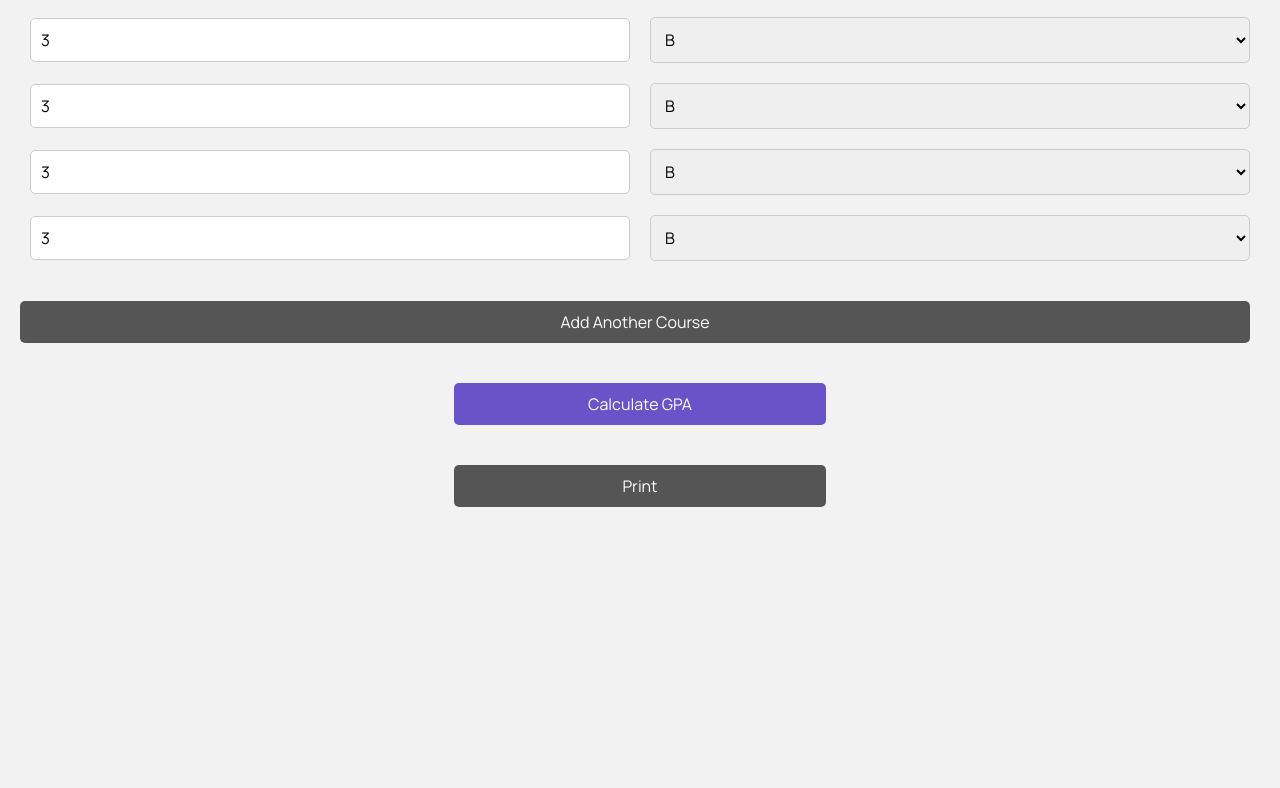
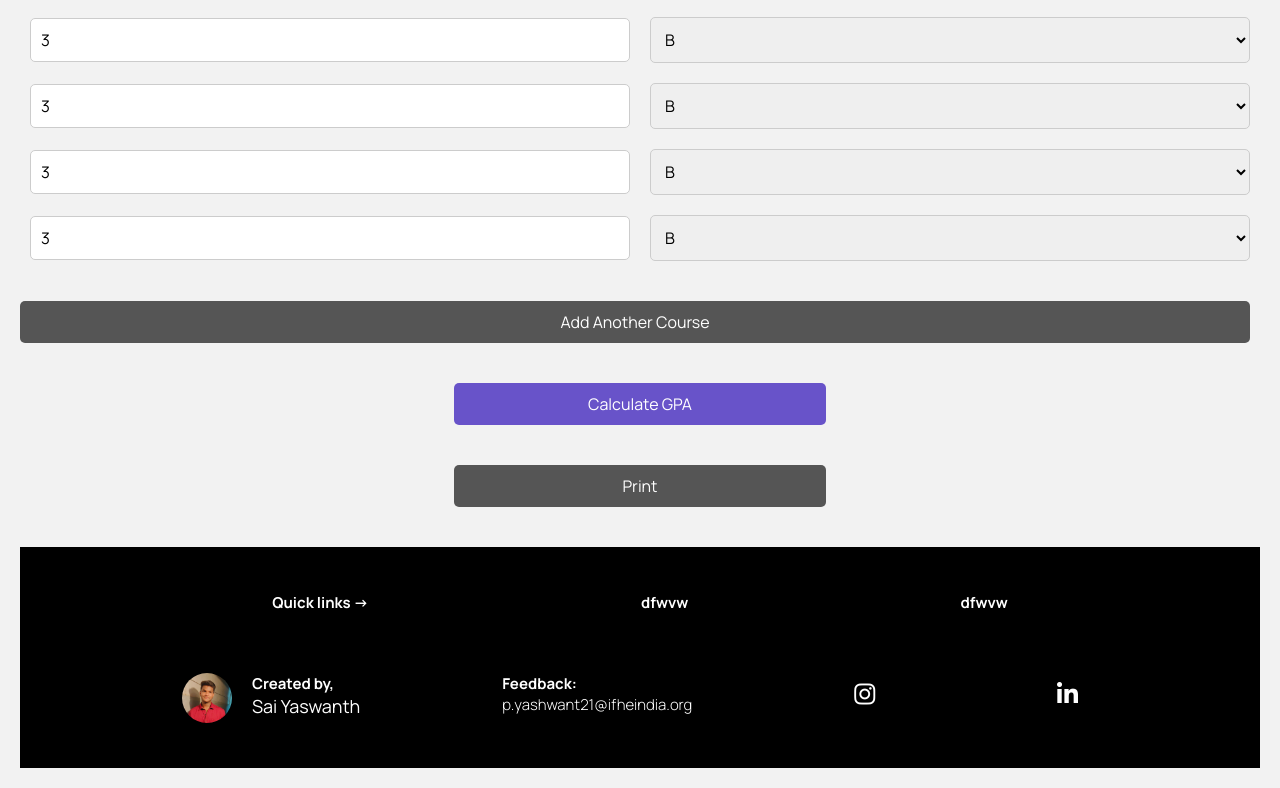
Before and after one commit to Saiyaswanth362/Estimate.exe, a plain HTML site: page index.html in a window 1280 px wide. Shown: the part 396-1184 px from the top of the page. Before the commit the page ends 923 px from the top, so only its background shows below. Drawn offline with Linux system fonts and the light colour scheme.

Commit message:
Add files via upload

```diff
--- a/index.html
+++ b/index.html
@@ -5,6 +5,8 @@
     <meta name="viewport" content="width=device-width, initial-scale=1.0">
     <title>Document</title>
     <link rel="stylesheet" href="style.css">
+    <script src="https://kit.fontawesome.com/4dcfb46ad8.js" crossorigin="anonymous"></script>
+
 </head>
 <body>
     <section id="header">
@@ -551,6 +553,30 @@ document.getElementById("interchangeColumnsButton").addEventListener("click", fu
 
   </script>
 
+<section id="footerid">
+        <div id="cont1">
+          <a href="123"><h6>Quick links -></h6></a>
+          <a href="1234"><h6>dfwvw</h6></a>
+          <a href="12345"><h6>dfwvw</h6></a>
+        </div>
+        <div id="cont2">
+            <div id="bio">
+            <div id="myphoto">
+                <img src="20230706_162608.jpg" width="50px" height="50px">
+            </div>
+            <div id="contribution">
+                <h6>Created by,</h6>
+                <h5>Sai Yaswanth</h5>
+            </div>
+            </div>
+        <div id="mail">
+            <h6>Feedback:</h6>
+            <a href="mailto:p.yashwant21@ifheindia.org"><h5>p.yashwant21@ifheindia.org</h5></a></div>
+            <div><a href="https://www.instagram.com/sai_yaswanth_07" target="_blank"><i id="insta" class="fa-brands fa-instagram fa-xl" style="color: #ffffff; padding: 30px;"></i></a></div>
+            <div><a href="https://www.linkedin.com/in/pinipe-sai-yaswanth-121429239" target="_blank"><i class="fa-brands fa-linkedin-in fa-xl" style="color: #ffffff; padding: 30px;"></i></a></div>
+            </div>
+</section>
+
 
 </body>
 </html>
--- a/style.css
+++ b/style.css
@@ -149,3 +149,109 @@ p{
         font-size: 16px;
       }
     }
+
+#footerid{
+    display: flex;
+    flex-direction: column;
+    justify-content: space-evenly;
+    background-color: #000000;
+    margin-top: 40px;
+}
+
+#cont1{
+    display: flex;
+    flex-direction: row;
+    align-items: center;
+    justify-content: space-evenly;
+    padding-top: 25px;
+}
+
+#cont1 h6{
+    color: #ffffff;
+    padding: 20px;
+    font-size: 15px;
+}
+
+#cont1 a{
+text-decoration: none;
+}
+
+#cont2{
+    display: flex;
+    flex-direction: row;
+    justify-content: space-evenly;
+    padding: 30px;
+}
+
+#bio{
+    display: flex;
+    flex-direction: row;
+    justify-content: space-between;
+}
+
+#contribution{
+    padding: 10px;
+}
+
+#contribution h6{
+color: #ffffff;
+font-size: 15px;
+}
+
+#contribution h5{
+    color: #ffffff;
+    font-size: 18px;
+    font-weight: 400;
+    }
+
+#myphoto{
+    padding: 10px;
+}
+
+#myphoto img{
+border-radius: 50%;
+}
+
+#mail{
+    padding: 10px;
+}
+
+#mail h6{
+    color: #ffffff;
+    font-size: 15px;
+}
+
+#mail h5{
+    color: #ffffff;
+    font-weight: 300;
+    font-size: 15px;
+}
+
+#mail a{
+    text-decoration: none;
+}
+
+@media screen and (max-width: 767px) {
+    #cont1 {
+      flex-direction: column;
+      align-items: flex-start;
+    }
+
+    #cont2 {
+      flex-direction: column;
+      align-items: center;
+    }
+
+    #bio {
+      flex-direction: column;
+      align-items: center;
+    }
+
+    #myphoto {
+        order: -1;
+      }
+
+      #insta {
+        padding-top: 20px;
+      }
+    }
```
Also changed, not shown: cgpaest.html (+27 -1 lines), gpaest.html (+26 -0 lines), 20230706_162608.jpg (added).
